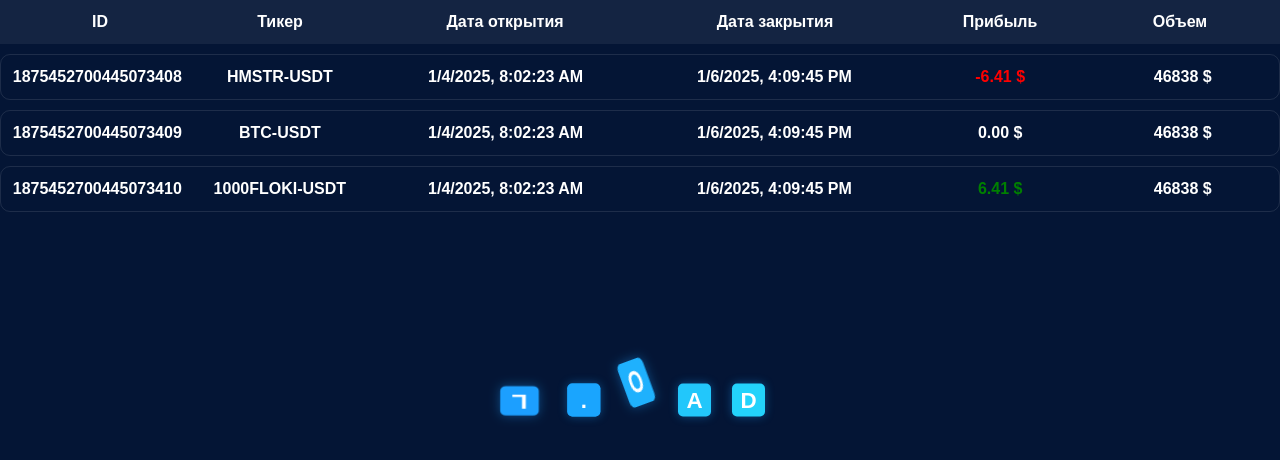
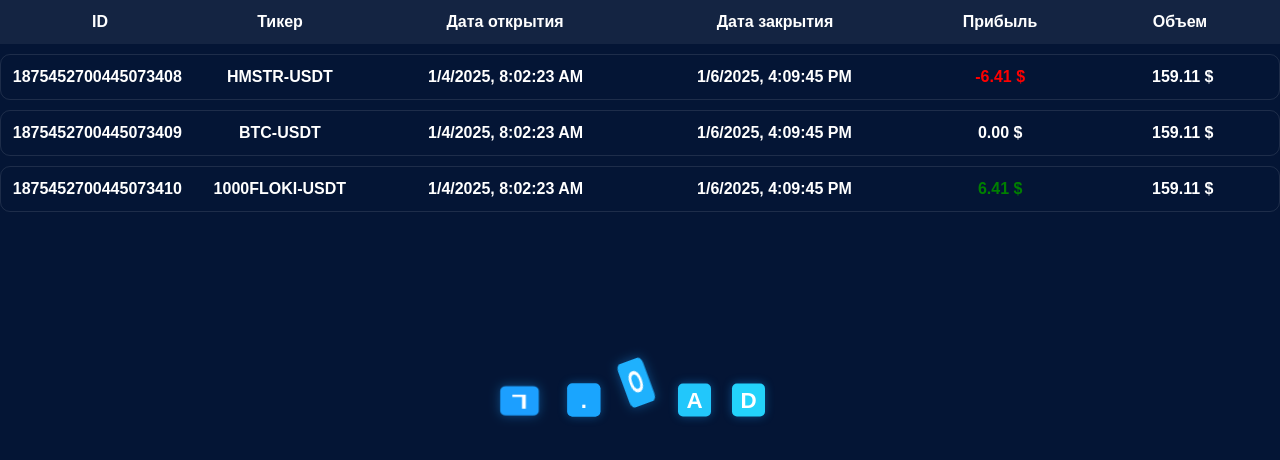
Before and after one commit to n3vsk1y/journal, a React (Vite) app in the folder react-frontend/: page /trades in a window 1280 px wide. Shown: the top 460 px of the page. Built offline with nearby package versions, Linux system fonts and the light colour scheme; sample sign-in values are in the browser's storage; a web font is replaced by a local one.

Commit message:
trade component

```diff
--- a/react-frontend/src/components/Trade/Trade.jsx
+++ b/react-frontend/src/components/Trade/Trade.jsx
@@ -13,7 +13,6 @@ const TradeRow = ({ trade, isOpen, toggleTrade }) => {
 
 	return (
 		<div className="trade-row">
-			{/* Основная строка */}
 			<div className="trade-summary" onClick={toggleTrade}>
 				<span>{trade.positionId}</span>
 				<span>{trade.symbol}</span>
@@ -30,28 +29,54 @@ const TradeRow = ({ trade, isOpen, toggleTrade }) => {
 				>
 					{parseFloat(trade.netProfit).toFixed(2)} $
 				</span>
-				<span>{trade.positionAmt} $</span>
+				<span>
+					{parseFloat(trade.positionAmt * trade.avgPrice).toFixed(2)}{' '}
+					$
+				</span>
 			</div>
 
-			{/* Детали сделки */}
 			<div
 				ref={detailsRef}
 				className="trade-details"
 				style={{
 					overflow: 'hidden',
-					transition: 'height 0.3s ease-out',
+					transition: 'height 0.4s ease-out',
 				}}
 			>
-				<div className="trade-info">
-					<p>Плечо: x{trade.leverage}</p>
-					<p>Средняя цена открытия: {trade.avgPrice} $</p>
-					<p>Средняя цена закрытия: {trade.avgClosePrice} $</p>
-					<p>Реализованная прибыль: {trade.realisedProfit} $</p>
-					<p>Комиссия: {trade.positionCommission} $</p>
-					<p>Фандинг: {trade.totalFunding} $</p>
-				</div>
-				<div className="trade-chart">
-					<p>График</p>
+				<div className="trade-grid">
+					<div className="trade-info">
+						<p>
+							<b>Плечо:</b>
+						</p>
+						<p>
+							<b>Средняя цена открытия:</b>
+						</p>
+						<p>
+							<b>Средняя цена закрытия:</b>
+						</p>
+						<p>
+							<b>Реализованная прибыль:</b>
+						</p>
+						<p>
+							<b>Комиссия:</b>
+						</p>
+						<p>
+							<b>Фандинг:</b>
+						</p>
+					</div>
+
+					<div className="trade-values">
+						<p>x{trade.leverage}</p>
+						<p>{trade.avgPrice} $</p>
+						<p>{trade.avgClosePrice} $</p>
+						<p>{trade.realisedProfit} $</p>
+						<p>{trade.positionCommission} $</p>
+						<p>{trade.totalFunding} $</p>
+					</div>
+
+					<div className="trade-chart">
+						<p>График</p>
+					</div>
 				</div>
 			</div>
 		</div>
--- a/react-frontend/src/components/Trades/Trades.css
+++ b/react-frontend/src/components/Trades/Trades.css
@@ -11,7 +11,7 @@
 	border: 1px solid #ffffff1a;
 	border-radius: 10px;
 	padding: 10px;
-    margin: 10px 0;
+	margin: 10px 0;
 }
 
 .trade-row:hover {
@@ -30,22 +30,35 @@
 .trade-details {
 	height: 100px;
 	overflow: hidden;
-	transition: height 0.3s ease-out;
+	transition: height 0.4s ease-out;
 }
 
-.trade-info {
-	margin: 15px;
+.trade-grid {
+	display: grid;
+	grid-template-columns: 1fr 1fr 3fr;
+	gap: 10px;
+	align-items: start;
+    padding: 10px;
+    margin: 5px 0;
+}
+
+.trade-info p,
+.trade-values p {
+	margin: 5px 0;
+}
+
+.trade-chart p {
+	margin: 0;
 }
 
 .trade-chart {
-	margin-top: 10px;
 	height: 200px;
-
 	background: #040a29;
 	display: flex;
 	justify-content: center;
 	align-items: center;
 	font-size: 14px;
+	border-radius: 10px;
 }
 
 .negative {
--- a/react-frontend/src/components/Trades/Trades.jsx
+++ b/react-frontend/src/components/Trades/Trades.jsx
@@ -71,7 +71,6 @@ const Trades = () => {
 		<div>
 			<Header />
 			<div className="trade-list">
-				{/* Заголовки таблицы */}
 				<div className="trades-header">
 					<span>ID</span>
 					<span>Тикер</span>
@@ -81,7 +80,6 @@ const Trades = () => {
 					<span>Объем</span>
 				</div>
 
-				{/* Список сделок */}
 				{trades.map((trade) => (
 					<Trade
 						key={trade.positionId}
```
